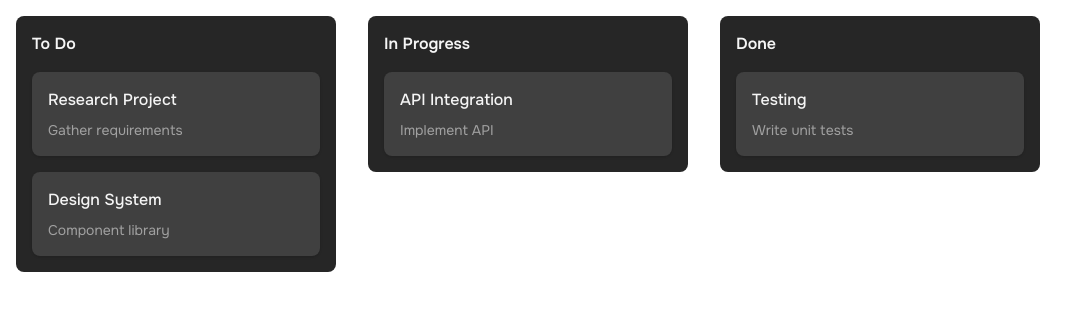
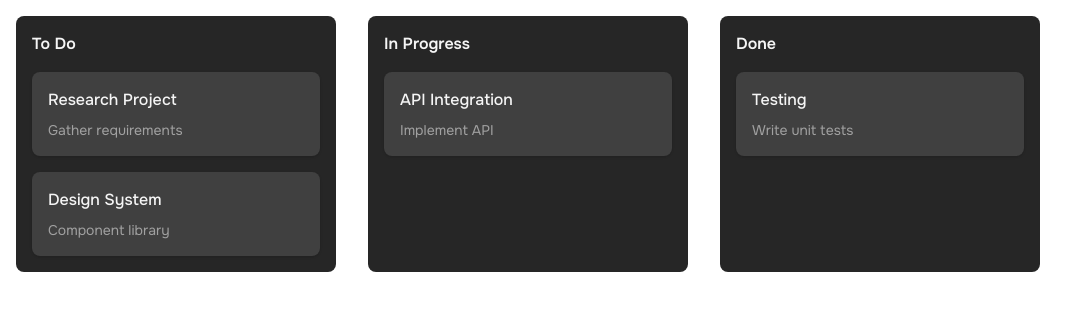
Before and after one commit to 28brana/Trello, a React (Vite) app: page /project/1 in a window 1280 px wide. Shown: the top 310 px of the page, without its empty margins (0-1087 px from the left). Built offline with nearby package versions, Linux system fonts and the light colour scheme.

Commit message:
Movement fixes

```diff
--- a/src/pages/dashboard/project/TaskCard.jsx
+++ b/src/pages/dashboard/project/TaskCard.jsx
@@ -1,7 +1,7 @@
 import { useSortable } from '@dnd-kit/sortable';
 import { CSS } from '@dnd-kit/utilities';
 
-export function TaskCard({ task }) {
+export function TaskCard({ task, blur = false }) {
   const { attributes, listeners, setNodeRef, transform, transition } = useSortable({
     id: task.id,
   });
@@ -16,8 +16,12 @@ export function TaskCard({ task }) {
       ref={setNodeRef}
       {...attributes}
       {...listeners}
-      className="cursor-grab rounded-lg bg-neutral-700 p-4 shadow-sm hover:shadow-md"
       style={style}
+      className={`cursor-grab rounded-lg p-4 shadow-sm hover:shadow-md transition-all duration-200 ease-in-out
+        ${blur
+          ? 'bg-neutral-600 opacity-60 scale-[0.97] ring-1 ring-neutral-500'
+          : 'bg-neutral-700'}
+      `}
     >
       <h3 className="font-medium text-neutral-100">{task.title}</h3>
       <p className="mt-2 text-sm text-neutral-400">{task.description}</p>
--- a/src/pages/dashboard/project/index.jsx
+++ b/src/pages/dashboard/project/index.jsx
@@ -1,4 +1,4 @@
-import { DndContext, closestCenter } from '@dnd-kit/core';
+import { DndContext, DragOverlay, closestCenter } from '@dnd-kit/core';
 import {
   arrayMove,
   SortableContext,
@@ -8,6 +8,7 @@ import {
 import { CSS } from '@dnd-kit/utilities';
 import { useState } from 'react';
 import { Column } from './Column';
+import { TaskCard } from './TaskCard';
 
 const INITIAL_COLUMNS = [
   { id: 'TODO', title: 'To Do' },
@@ -25,7 +26,13 @@ const INITIAL_TASKS = [
 export default function App() {
   const [columns, setColumns] = useState(INITIAL_COLUMNS);
   const [tasks, setTasks] = useState(INITIAL_TASKS);
+  const [activeId, setActiveId] = useState(null);
 
+  const activeTask = tasks.find(task => task.id === activeId);
+
+  function handleDragStart(event) {
+    setActiveId(event.active.id);
+  }
   function handleDragEnd(event) {
     const { active, over } = event;
     if (!over || active.id === over.id) return;
@@ -76,36 +83,43 @@ export default function App() {
   }
   return (
     <div className="p-4">
-      <DndContext collisionDetection={closestCenter} onDragEnd={handleDragEnd}>
-        <SortableContext items={columns.map(c => c.id)} strategy={rectSortingStrategy}>
+      <DndContext
+        collisionDetection={closestCenter}
+        onDragStart={handleDragStart}
+        onDragEnd={handleDragEnd}
+      >
+        {/* <SortableContext items={columns.map(c => c.id)} strategy={rectSortingStrategy}> */}
         <div className="flex gap-8">
           {columns.map((column) => (
-              <SortableColumn
+            <Column
               key={column.id}
               column={column}
               tasks={tasks.filter((task) => task.status === column.id)}
             />
           ))}
         </div>
-        </SortableContext>
+        {/* </SortableContext> */}
+        <DragOverlay>
+          {activeTask ? <TaskCard task={activeTask} blur={true} /> : null}
+        </DragOverlay>
       </DndContext>
     </div>
   );
 }
 
-function SortableColumn({ column, tasks }) {
-  const { attributes, listeners, setNodeRef, transform, transition } = useSortable({
-    id: column.id,
-  });
+// function SortableColumn({ column, tasks }) {
+//   const { attributes, listeners, setNodeRef, transform, transition } = useSortable({
+//     id: column.id,
+//   });
 
-  const style = {
-    transform: CSS.Transform.toString(transform),
-    transition,
-  };
+//   const style = {
+//     transform: CSS.Transform.toString(transform),
+//     transition,
+//   };
 
-  return (
-    <div ref={setNodeRef} {...attributes} {...listeners} style={style}>
-      <Column column={column} tasks={tasks} />
-    </div>
-  );
-}
+//   return (
+//     <div ref={setNodeRef} {...attributes} {...listeners} style={style}>
+//       <Column column={column} tasks={tasks} />
+//     </div>
+//   );
+// }
```
Lines whose indentation alone changed are shown as unchanged.
